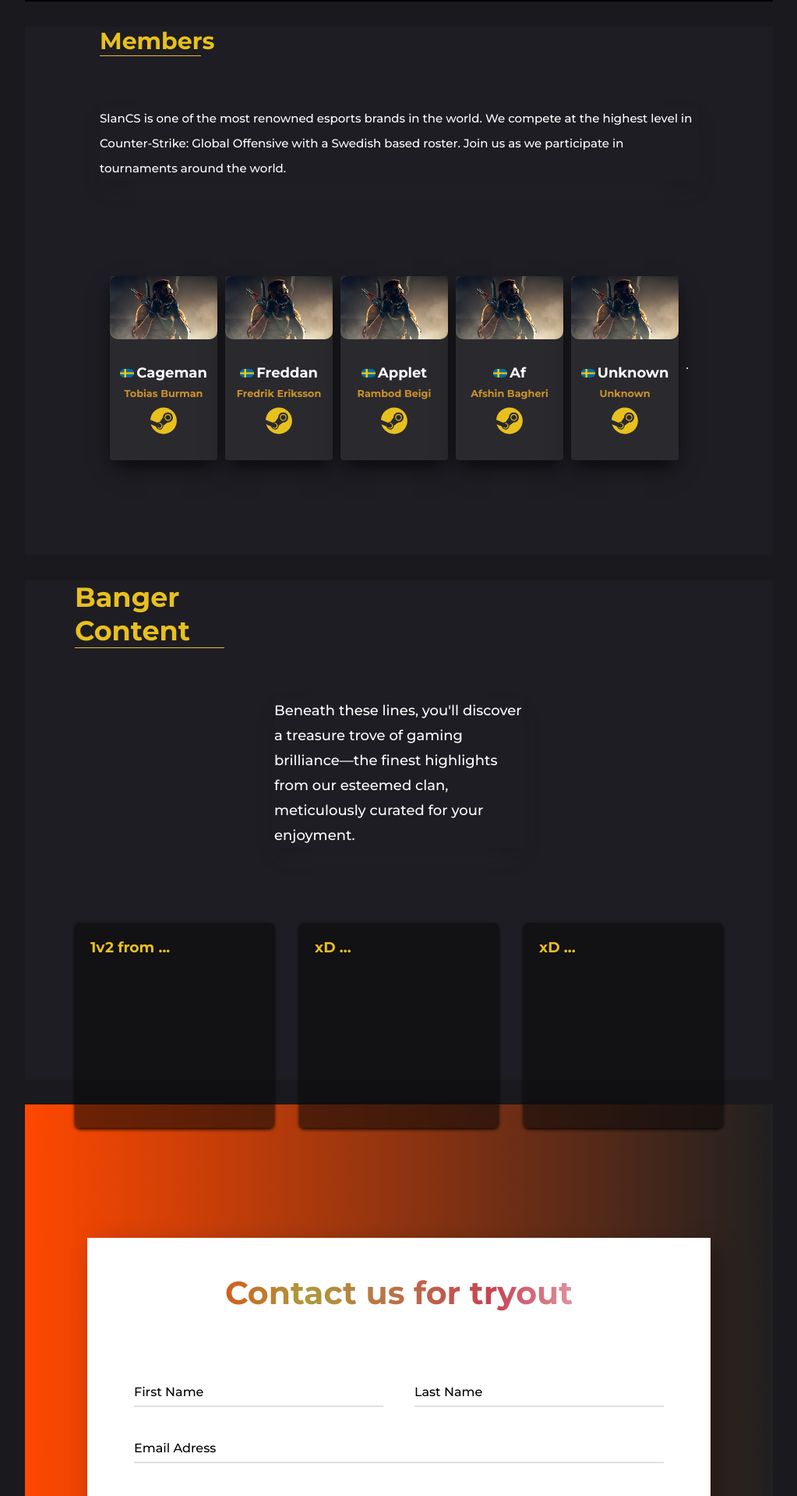
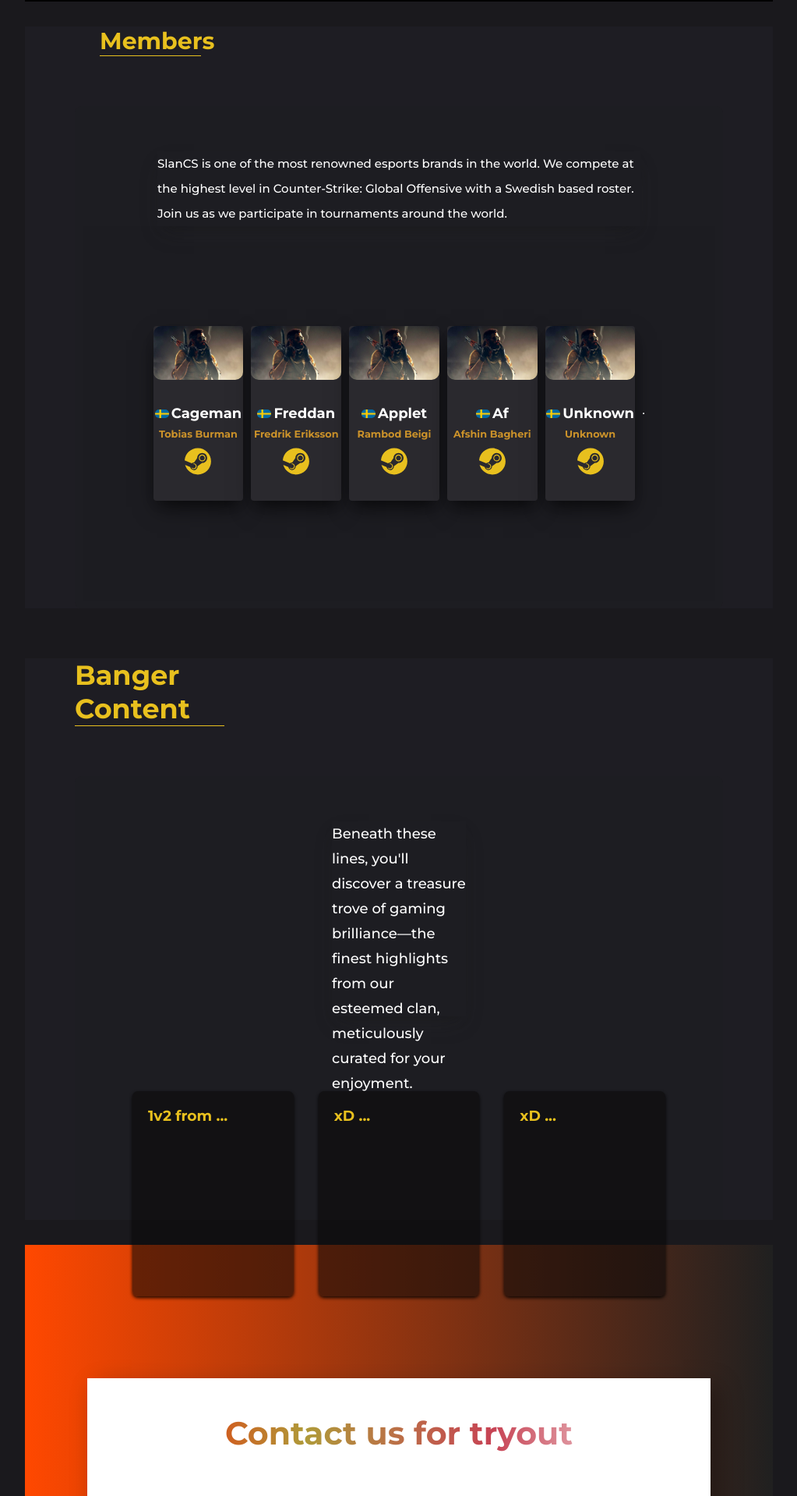
Before and after one commit to Freddan1/ClanPage, a React (Vite) app: page / in a window 1280 px wide. Shown: the part 382-2300 px from the top of the page at 78% size, without its empty margins (128-1151 px from the left). Built offline with nearby package versions, Linux system fonts and the light colour scheme; a web font is replaced by a local one.

Commit message:
small design fix in members

```diff
--- a/src/components/BangerContent.jsx
+++ b/src/components/BangerContent.jsx
@@ -8,6 +8,7 @@ function BangerContent() {
         Banger Content
         <br />
       </h3>
+      <div className={BangerContentStyles.outerBox}>
 
       <div className={BangerContentStyles.description}>
         <p>
@@ -59,6 +60,7 @@ function BangerContent() {
           </div>
         </div>
       </div>
+      </div>
     </div>
   );
 }
--- a/src/components/BangerContent.module.css
+++ b/src/components/BangerContent.module.css
@@ -2,7 +2,16 @@
   /* margin: 2rem 4rem; */
   justify-content: center;
   background-color: #1e1d23;
-  height: 40rem;
+  height: 45rem;
+
+}
+.outerBox{
+  background-color:  #1a191e16;
+  padding: 10px;
+  margin: 4rem;
+  margin-left: 4rem;
+  margin-right: 4rem;
+  border-radius: 8px;
 }
 .heading {
     color: #e8c01e;
@@ -20,7 +29,7 @@
 
 
 .description{
-    margin-top: 4rem;
+    margin-top: 3rem;
     font-size: 18px;
     color: white;
 
--- a/src/components/Members.jsx
+++ b/src/components/Members.jsx
@@ -14,6 +14,7 @@ export default function Members({ id }) {
           Members
         </h3>
 
+      <div className={membersStyle.outerBox}>
         <div className={membersStyle.memberDescription}>
           <p>
             SlanCS is one of the most renowned esports brands in the world. We compete
@@ -139,6 +140,7 @@ export default function Members({ id }) {
           <hr/>
 
         </div>
+        </div>
       </div>
     </>
   );
--- a/src/components/Members.module.css
+++ b/src/components/Members.module.css
@@ -26,7 +26,7 @@
 }
 
 .memberDescription {
-  margin-top: 4rem;
+  margin-top: 3rem;
   font-size: 18px;
   color: white;
 
@@ -39,16 +39,27 @@
     rgba(0, 0, 0, 0.3) 0px 8px 16px -8px;
   max-height: 250px;
 }
+.outerBox{
+  background-color:  #1a191e16;
+  padding: 10px;
+  margin: 4rem;
+  margin-left: 4rem;
+  margin-right: 4rem;
+  border-radius: 8px;
+}
 
 .container {
   display: flex;
   /* flex-flow: wrap; */
+  background-color: #20231d06;
+  border-radius: 1px solid green;
   height: 30rem;
   padding: 20px;
   gap: 10px;
   justify-content: center;
   align-items: center;
   /* margin: 0 2rem 0 2rem; */
+
 }
 
 .box1 {
```
